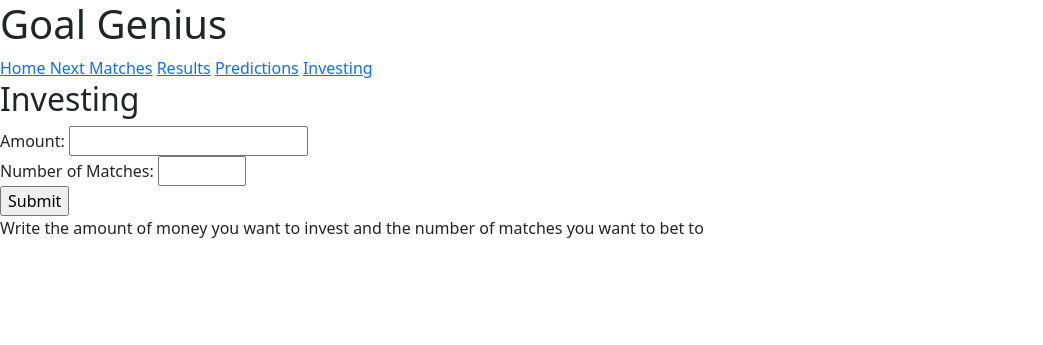
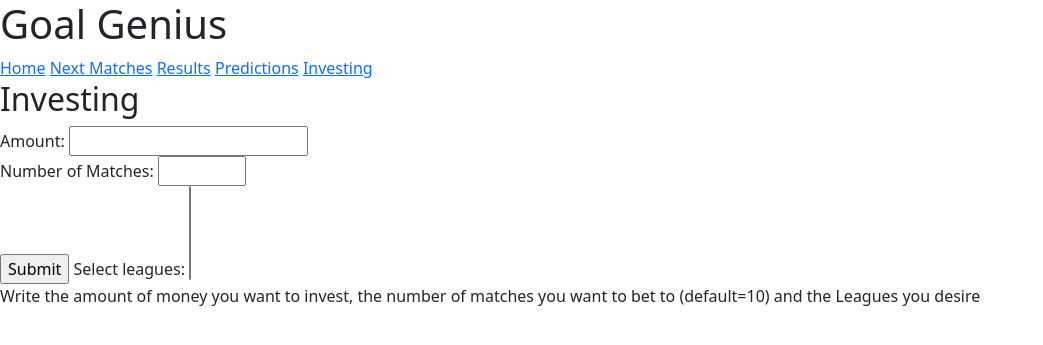
Before and after one commit to ignaciomedinar/predictions, a Flask app: page /invest in a window 1280 px wide. Shown: the top 345 px of the page, without its empty margins (0-1043 px from the left). Run offline with Flask 3, Linux system fonts and the light colour scheme; data that the repository does not hold is empty.

Commit message:
league option in investing

```diff
--- a/app.py
+++ b/app.py
@@ -165,12 +165,40 @@ def show_predictions():
 @app.route('/invest', methods=['GET', 'POST'])
 def show_invest():
     title = 'Investing'
+
+    cnx = mysql.connector.connect(user='root', password='milanesa',
+                                  host='localhost', database='football')
+    cursor = cnx.cursor()
+    current_week_start = datetime.datetime.now().date() - datetime.timedelta(days=datetime.datetime.now().weekday())
+    current_week_end = current_week_start + datetime.timedelta(days=6)
+
+    # Query the database for the results for the current week
+    query = ("SELECT distinct League "
+                "FROM predictions "
+                "WHERE date >= %s "
+                "ORDER BY League"
+                )
+    cursor.execute(query, (current_week_start, ))
+    # Get the column names
+
+    leagues = [league[0] for league in cursor.fetchall()]
+
     inputs=()
     predictions=''
     if request.method == 'POST':
         amount = request.form['amount']
-        num_matches = int(request.form['num_matches'])
-        if amount != '':
+        try:
+            num_matches = int(request.form['num_matches'])
+        except:
+            num_matches = 10
+
+        selected_leagues = request.form.getlist('leagues')
+        if len(selected_leagues):
+            pass
+        else:
+            selected_leagues = leagues
+        selected_leagues_str = ",".join(["'" + league + "'" for league in selected_leagues])
+        if amount != '' and num_matches!='':
             inputs=(amount, num_matches)
             current_week_start = datetime.datetime.now().date() - datetime.timedelta(days=datetime.datetime.now().weekday())
             current_week_end = current_week_start + datetime.timedelta(days=6)
@@ -184,8 +212,9 @@ def show_invest():
                         "left join football.football_results r "
                         "on pr.date = r.date and pr.local=r.local and pr.visitor=r.visitor "
                         "WHERE pr.date >= %s AND pr.date <= %s "
+                        f"AND pr.league in ({selected_leagues_str}) "
                         "ORDER BY pr.max_prob desc "
-                        "limit %s "
+                        "limit %s"
                         )
             cursor.execute(query, (current_week_start, current_week_end, num_matches))
 
@@ -199,9 +228,6 @@ def show_invest():
             ratio=float(amount)/probs
             for row in predictions:
                 row['bet_amount'] = row['max_prob'] * ratio
-            print(probs)
-            print(ratio)
-            print(predictions)
 
             # Close the database connection
             cursor.close()
@@ -209,7 +235,7 @@ def show_invest():
 
         else:
             predictions=''
-    return render_template("invest.html", title=title, predictions=predictions,inputs=inputs)
+    return render_template("invest.html", title=title, predictions=predictions,inputs=inputs,leagues=leagues)
 
 # @app.route("/")
 # def show_results():
--- a/templates/base.html
+++ b/templates/base.html
@@ -11,7 +11,7 @@
 <body>
     <header>
         <h1>Goal Genius</h1>
-        <a href="/">Home    </a>
+        <a href="/">Home</a>
         <a href="calendar">Next Matches</a>
         <a href="results">Results</a>
         <a href="predictions">Predictions</a>
@@ -21,7 +21,11 @@
         <h2>{{ title }}</h2>
         {% block main %}
         <p>{{ message }}</p>
-        {% endblock %}
+        <a href=""></a>        <a href="/">Home</a>
+        <a href="calendar">Next Matches</a>
+        <a href="results">Results</a>
+        <a href="predictions">Predictions</a>
+        <a href="invest">Investing</a>        {% endblock %}
     </main>
     <script src="https://code.jquery.com/jquery-3.6.0.min.js"></script>
     <script src="{{ url_for('static', filename='main.js') }}"></script>
--- a/templates/invest.html
+++ b/templates/invest.html
@@ -8,6 +8,12 @@
     <input type="number" id="num_matches" name="num_matches" min="1" max="20"><br>
 
     <input type="submit" value="Submit">
+    <label for="leagues">Select leagues:</label>
+    <select name="leagues" id="leagues" multiple>
+        {% for league in leagues %}
+        <option value="{{ league }}">{{ league }}</option>
+        {% endfor %}
+    </select>
 </form>
 
 <div>
@@ -69,7 +75,7 @@
         </tbody>
     </table>
     {% else %}
-    <p>Write the amount of money you want to invest and the number of matches you want to bet to</p>
+    <p>Write the amount of money you want to invest, the number of matches you want to bet to (default=10) and the Leagues you desire</p>
    {% endif %}
 </div>
 
```
Also changed, not shown: templates/table_calendar.html (+8 -8 lines).
